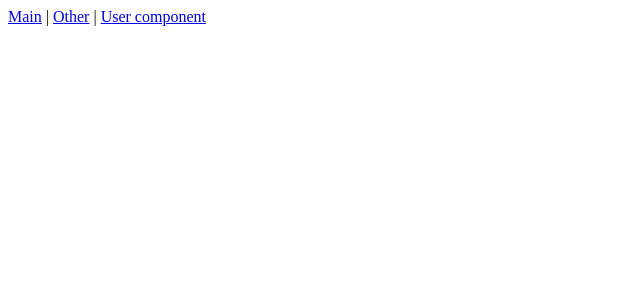
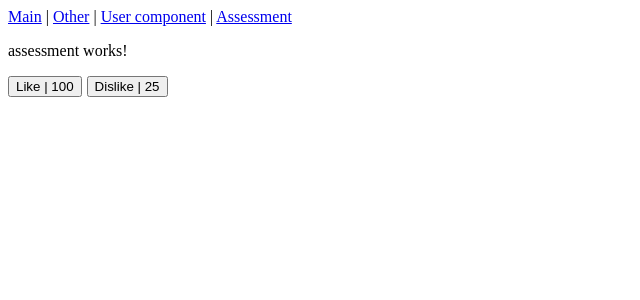
Before and after one commit to chaiamon3/demo-day2-angular, an Angular app: page /demo-day2-angular/assessment in a window 1280 px wide. Before the commit this address led to /demo-day2-angular/. Shown: the top 300 px of the page, without its empty margins (0-640 px from the left). Built offline with nearby package versions, Linux system fonts and the light colour scheme.

Commit message:
Add assessment

```diff
--- a/src/app/app-routing.module.ts
+++ b/src/app/app-routing.module.ts
@@ -1,3 +1,4 @@
+import { AssessmentComponent } from './assessment/assessment.component';
 import { LoginComponent } from './login/login.component';
 import { AuthenGuard } from './authen.guard';
 import { UserComponent } from './user/user.component';
@@ -7,7 +8,8 @@ import { RouterModule, Routes } from '@angular/router';
 const routes: Routes = [
   { path: 'user', component: UserComponent, canActivate: [AuthenGuard] },
   { path: 'other', redirectTo: '/user' },
-  { path: 'login', component: LoginComponent }
+  { path: 'login', component: LoginComponent },
+  { path: 'assessment', component: AssessmentComponent }
 ];
 
 @NgModule({
--- a/src/app/app.component.html
+++ b/src/app/app.component.html
@@ -1,6 +1,7 @@
 <a routerLink="/">Main</a> |
 <a routerLink="/other">Other</a> |
-<a routerLink="/user">User component</a>
+<a routerLink="/user">User component</a> |
+<a routerLink="/assessment">Assessment</a>
 
 <!-- <h2>Parent component</h2>
 
--- a/src/app/app.module.ts
+++ b/src/app/app.module.ts
@@ -9,9 +9,10 @@ import { XyzPipe } from './xyz.pipe';
 import { UserComponent } from './user/user.component';
 import { HttpClientModule } from '@angular/common/http';
 import { LoginComponent } from './login/login.component';
+import { AssessmentComponent } from './assessment/assessment.component';
 
 @NgModule({
-  declarations: [AppComponent, OtherComponent, XyzPipe, UserComponent, LoginComponent],
+  declarations: [AppComponent, OtherComponent, XyzPipe, UserComponent, LoginComponent, AssessmentComponent],
   imports: [BrowserModule, AppRoutingModule, FormsModule, HttpClientModule],
   providers: [],
   bootstrap: [AppComponent],
--- /dev/null
+++ b/src/app/assessment/assessment.component.css
@@ -0,0 +1,4 @@
+.liked, .disliked {
+  color: blue;
+  font-weight: bold;
+}
--- /dev/null
+++ b/src/app/assessment/assessment.component.html
@@ -0,0 +1,5 @@
+<p>assessment works!</p>
+
+<button (click)="likeCounter()" [ngClass]="isLike ? 'liked' : ''">Like | {{countLike}}</button>
+<button style="margin-left: 5px;" (click)="dislikeCounter()" [ngClass]="isDislike ? 'disliked' : ''">Dislike |
+  {{countDislike}}</button>
--- /dev/null
+++ b/src/app/assessment/assessment.component.ts
@@ -0,0 +1,36 @@
+import { Component, OnInit } from '@angular/core';
+
+@Component({
+  selector: 'app-assessment',
+  templateUrl: './assessment.component.html',
+  styleUrls: ['./assessment.component.css']
+})
+export class AssessmentComponent implements OnInit {
+
+  isLike: boolean = false;
+  countLike = 100;
+  isDislike: boolean = false;
+  countDislike = 25;
+
+  constructor() { }
+
+  ngOnInit(): void {
+  }
+
+  likeCounter() {
+    this.isLike = !this.isLike;
+    if (this.isLike)
+      this.countLike++;
+    else
+      this.countLike--;
+  }
+
+  dislikeCounter() {
+    this.isDislike = !this.isDislike;
+    if (this.isDislike)
+      this.countDislike++;
+    else
+      this.countDislike--;
+  }
+
+}
```
Also changed, not shown: 1 other file (tests, documents, lock files or other folders).
